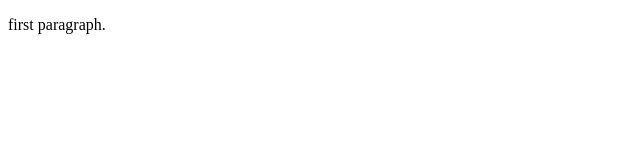
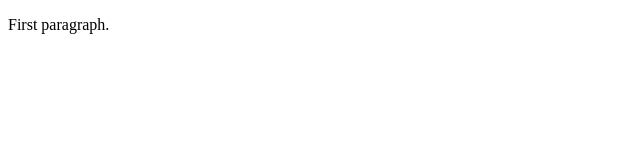
Before and after one commit to Alexandr-Anufriev/learning-git, a plain HTML site: page index.html in a window 1280 px wide. Shown: the full height of the page, 0-640 px from the left. Drawn offline with Linux system fonts and the light colour scheme.

Commit message:
Update index.html

```diff
--- a/index.html
+++ b/index.html
@@ -4,6 +4,6 @@
 <title>Page Title</title>
 </head>
 <body>
-  <p>first paragraph.</p>
+  <p>First paragraph.</p>
 </body>
 </html>
```
